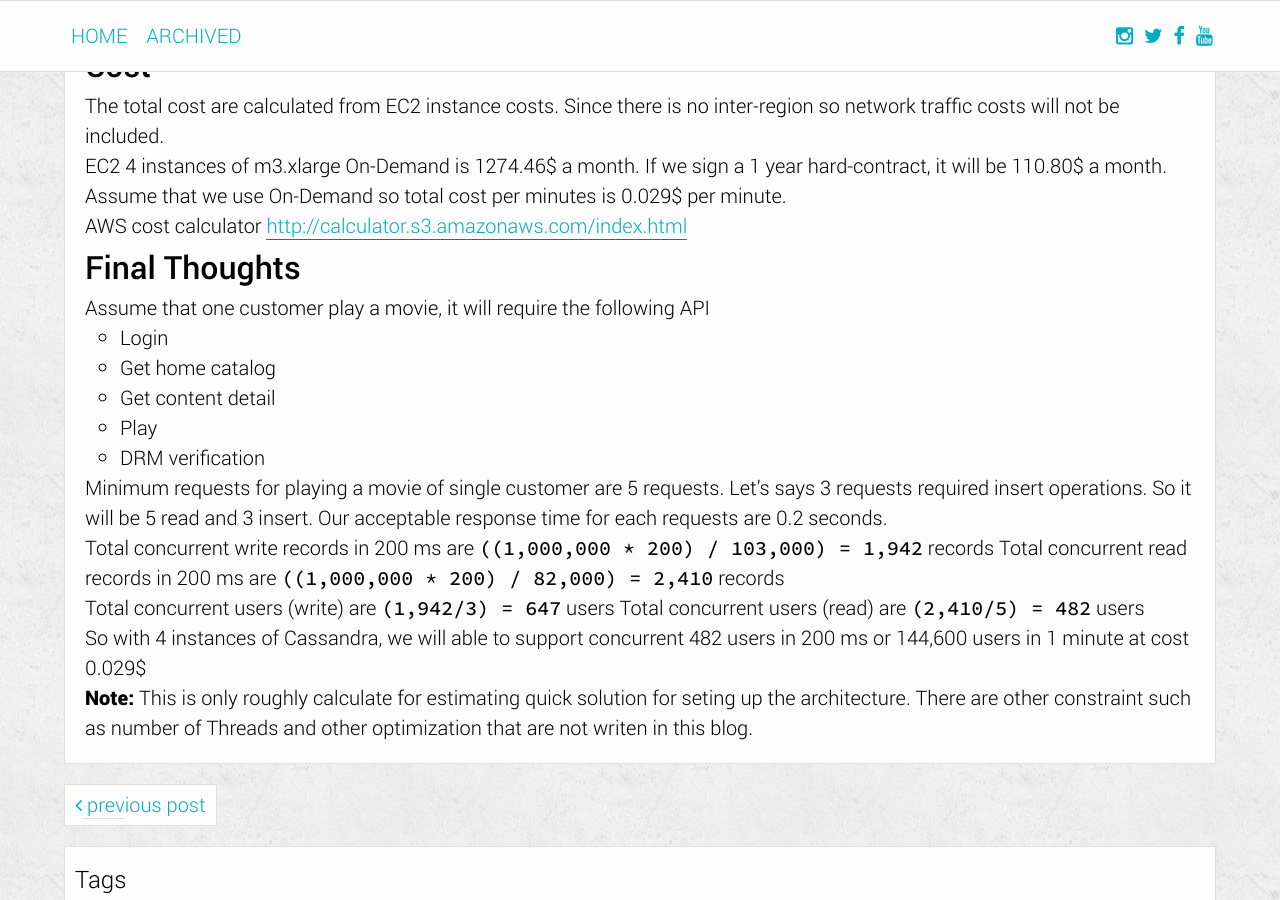
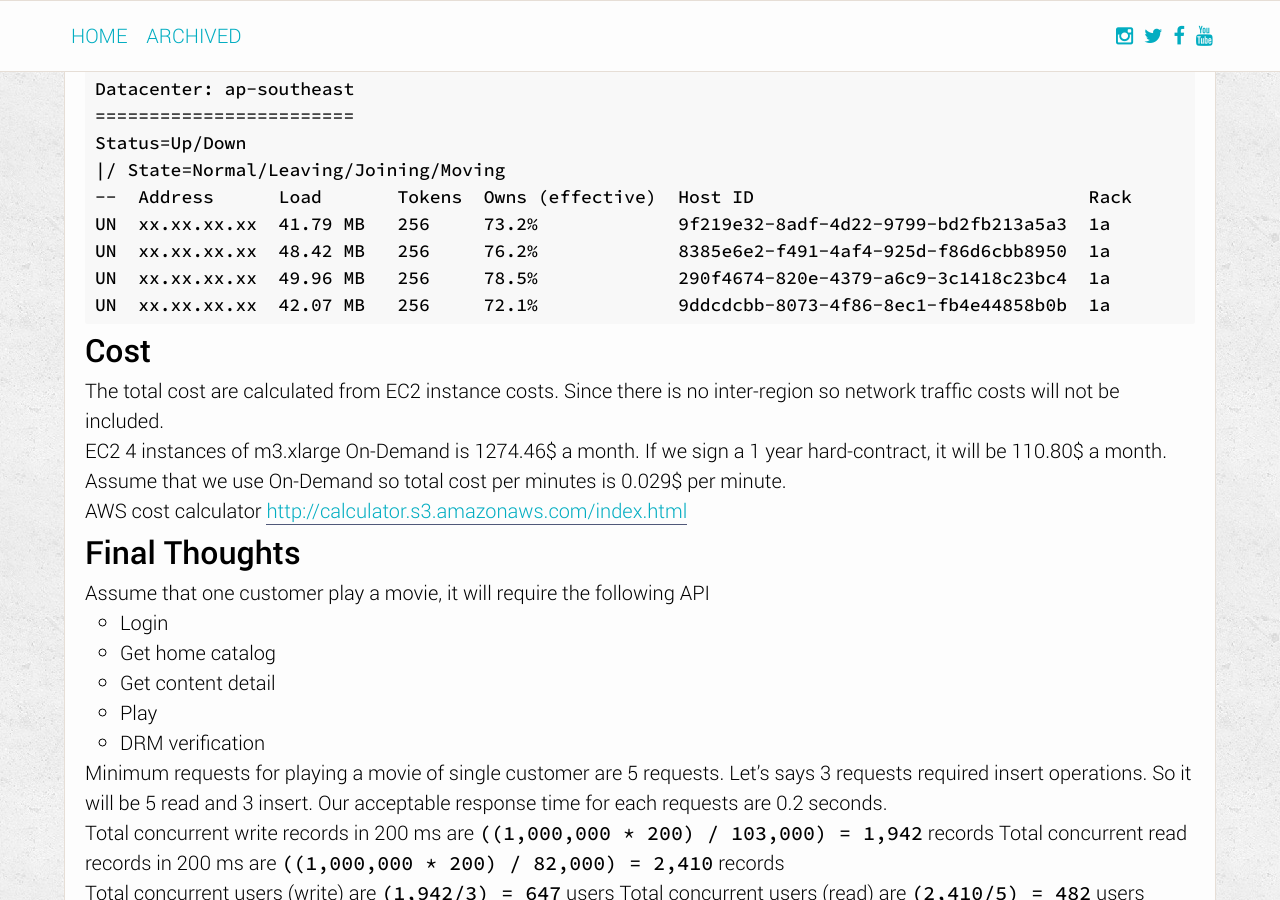
Before and after one commit to PrimeTimeTV/PrimeTimeTV.github.io, a Jekyll site: the page built from _posts/2015-08-09-cassandra-benchmark.markdown, in a window 1280 px wide and 900 px high, scrolled down 2379 px. Built offline with Jekyll 4.4.1, drawn with Linux system fonts in a browser that asks for light colours.

Commit message:
Update 2015-08-09-cassandra-benchmark.markdown

````diff
--- a/_posts/2015-08-09-cassandra-benchmark.markdown
+++ b/_posts/2015-08-09-cassandra-benchmark.markdown
@@ -93,6 +93,20 @@ Total operation time      : 00:01:22
 ```
 The results shown that 1 million records are read from Cassandra in 82 seconds. The latency at 95th percentile is 7.1 milliseconds.
 
+Node status after run stress test. Each instance contains ~75% of data from 3 replica
+
+```
+Datacenter: ap-southeast
+========================
+Status=Up/Down
+|/ State=Normal/Leaving/Joining/Moving
+--  Address      Load       Tokens  Owns (effective)  Host ID                               Rack
+UN  xx.xx.xx.xx  41.79 MB   256     73.2%             9f219e32-8adf-4d22-9799-bd2fb213a5a3  1a
+UN  xx.xx.xx.xx  48.42 MB   256     76.2%             8385e6e2-f491-4af4-925d-f86d6cbb8950  1a
+UN  xx.xx.xx.xx  49.96 MB   256     78.5%             290f4674-820e-4379-a6c9-3c1418c23bc4  1a
+UN  xx.xx.xx.xx  42.07 MB   256     72.1%             9ddcdcbb-8073-4f86-8ec1-fb4e44858b0b  1a
+```
+
 Cost
 ----
 The total cost are calculated from EC2 instance costs. Since there is no inter-region so network traffic costs will not be included.
````
